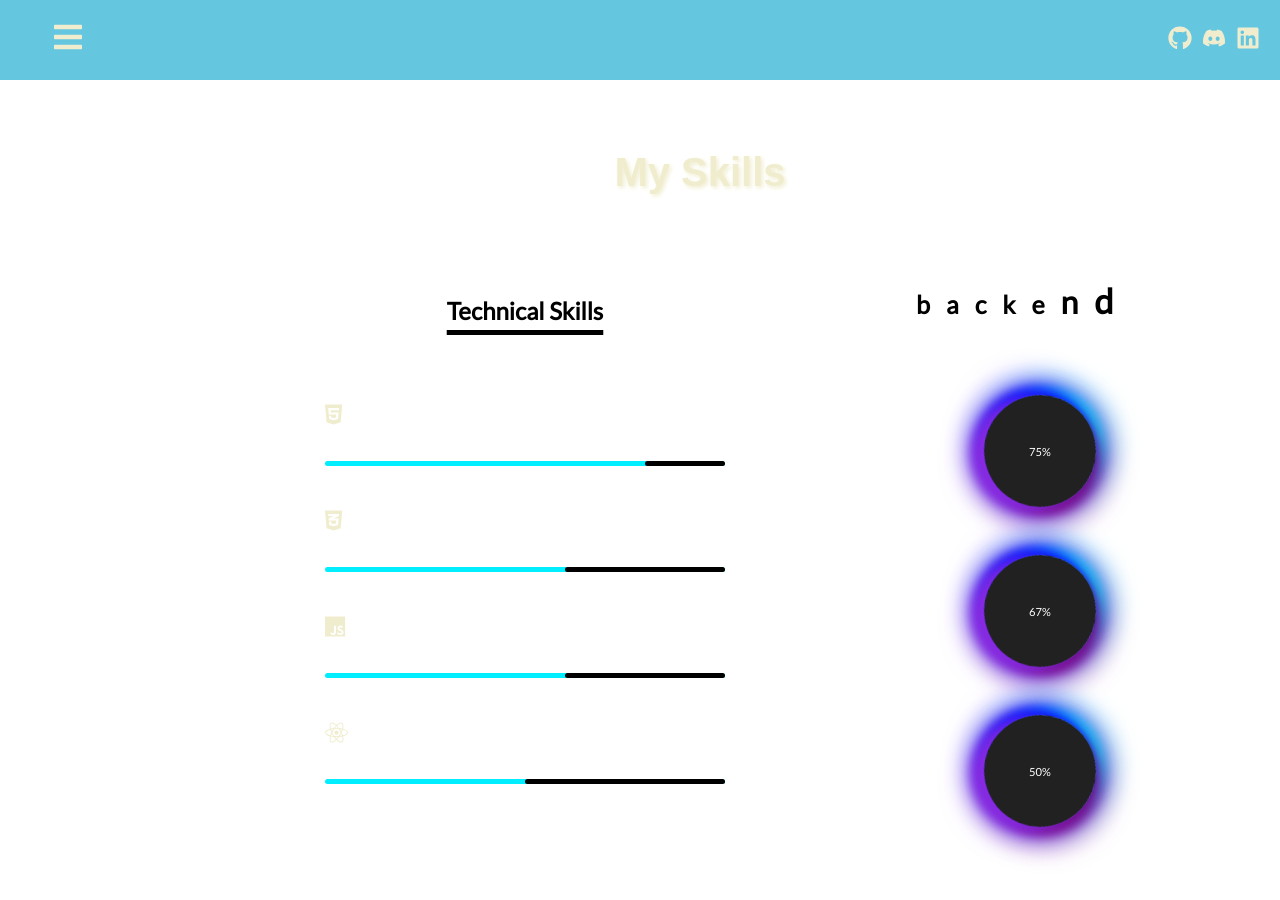
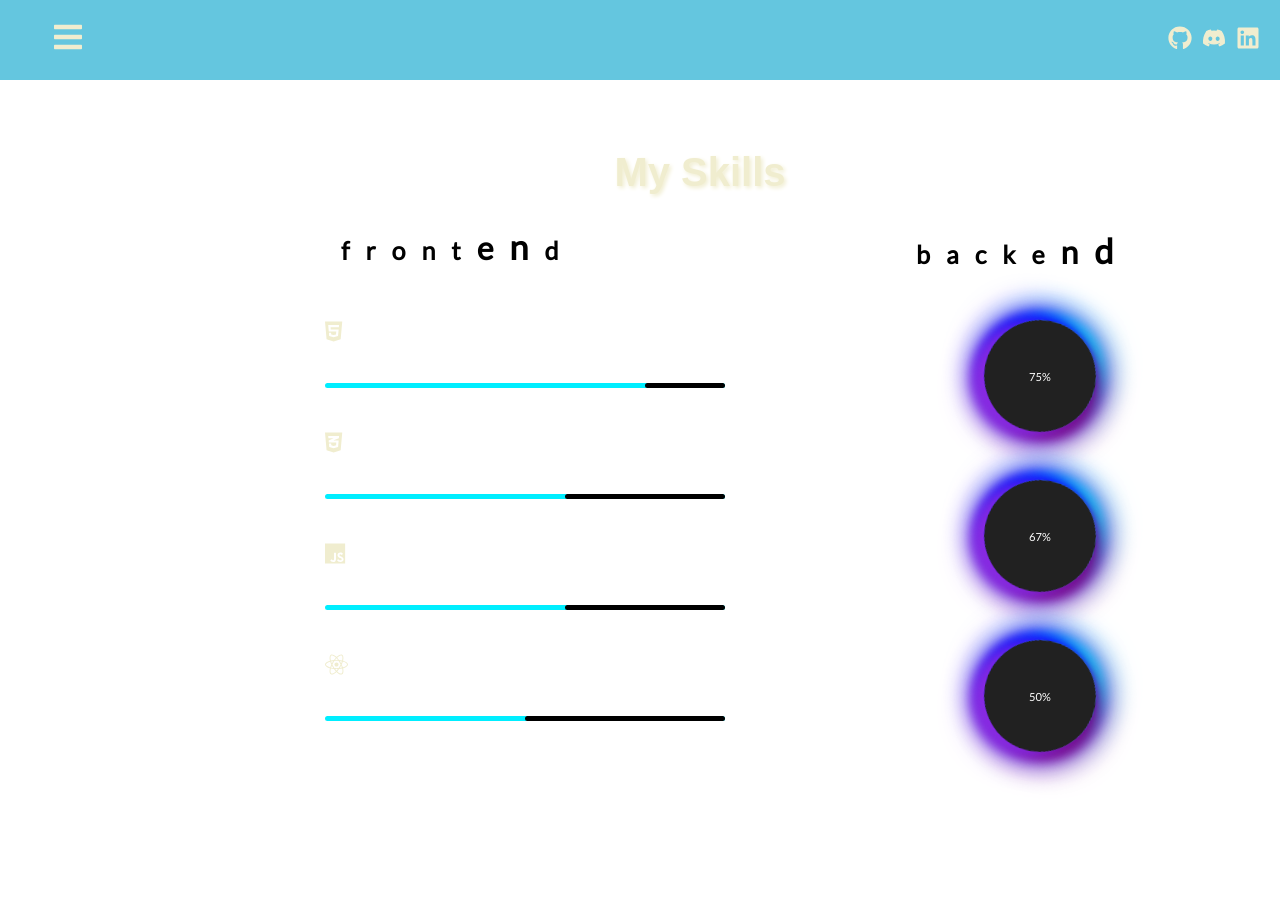
Before and after one commit to Sikhuphela/Port, a React (Create React App) app: page /skills in a window 1280 px wide. Shown: the top 900 px of the page. Built offline with nearby package versions, Linux system fonts and the light colour scheme.

Commit message:
Added alignmen to the skill bars and circle subtitle

```diff
--- a/src/Pages/Skills.css
+++ b/src/Pages/Skills.css
@@ -12,23 +12,6 @@
 
   }
 
-  .heading1 {
-    text-align: center;
-    text-decoration: underline;
-    text-underline-offset: 10px;
-    text-decoration-thickness: 5px;
-    margin-bottom: 75px;
-    margin-top: 100px;
-  }
-
-  .heading {
-    text-align: center;
-    text-decoration: underline;
-    text-underline-offset: 10px;
-    text-decoration-thickness: 5px;
-    margin-top: 150px;
-
-  }
 
   .bar {
     font-size: 23px;
@@ -47,7 +30,7 @@
   }
 
   .Technical-bars .bar .info {
-    margin-bottom: 5px;
+    margin-bottom: 10px;
   }
 
   .Technical-bars .bar .info span {
@@ -165,8 +148,8 @@
     font-size: 25px;
     font-weight: 600;
     margin-left: 900px;
-    margin-top: 200px;
-    margin-bottom: -200px;
+    margin-top: 150px;
+    margin-bottom: -100px;
 
   }
   .ani:nth-child(1) {
@@ -238,13 +221,12 @@
       font-size: 40px;
     }
   }
-  .text {
+  .text-1 {
     font-family: Roboto, sans-serif;
     font-size: 25px;
     font-weight: 600;
-    margin-left: 900px;
-    margin-top: 200px;
-    margin-bottom: -200px;
+    margin-top: -20px;
+    margin-bottom: 50px;
 
   }
   .ani:nth-child(1) {
@@ -323,7 +305,7 @@
     position: relative;
     cursor: not-allowed;
     scale: 0.7;
-    top: -250px;
+    top: -375px;
     left: 400px;
   }
 
@@ -425,7 +407,7 @@
     position: relative;
     cursor: not-allowed;
     scale: 0.7;
-    top: -250px;
+    top: -375px;
     left: 400px;
   }
 
@@ -519,7 +501,7 @@
         position: relative;
         cursor: not-allowed;
         scale: 0.7;
-        top: -250px;
+        top: -375px;
         left: 400px;
       }
 
--- a/src/Pages/Skills.js
+++ b/src/Pages/Skills.js
@@ -17,10 +17,19 @@ function Skills() {
       <span class="ani">d</span>
     </div>
 
+
    <div className='container1' id='Skills'>
-        <h1 className='heading1'>Technical Skills</h1>
+        <div class="text-1">
+      <span class="ani">f</span>
+      <span class="ani">r</span>
+      <span class="ani">o</span>
+      <span class="ani">n</span>
+      <span class="ani">t</span>
+      <span class="ani">e</span>
+      <span class="ani">n</span>
+      <span class="ani">d</span>
+    </div>
         <div className='Technical-bars'>
-
           <div className='bar'>
             <FontAwesomeIcon icon={faHtml5} style={{ color: '#f0edcf' }} />
             <div className='info'>
```
